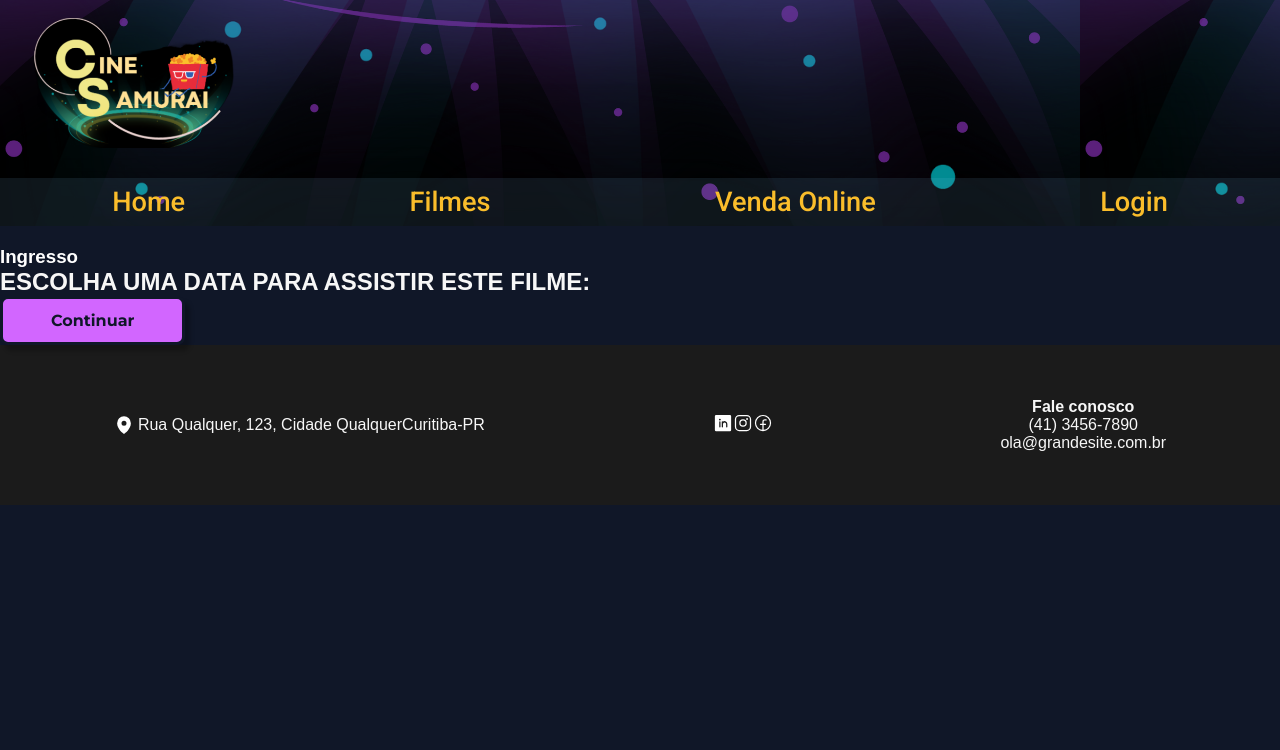
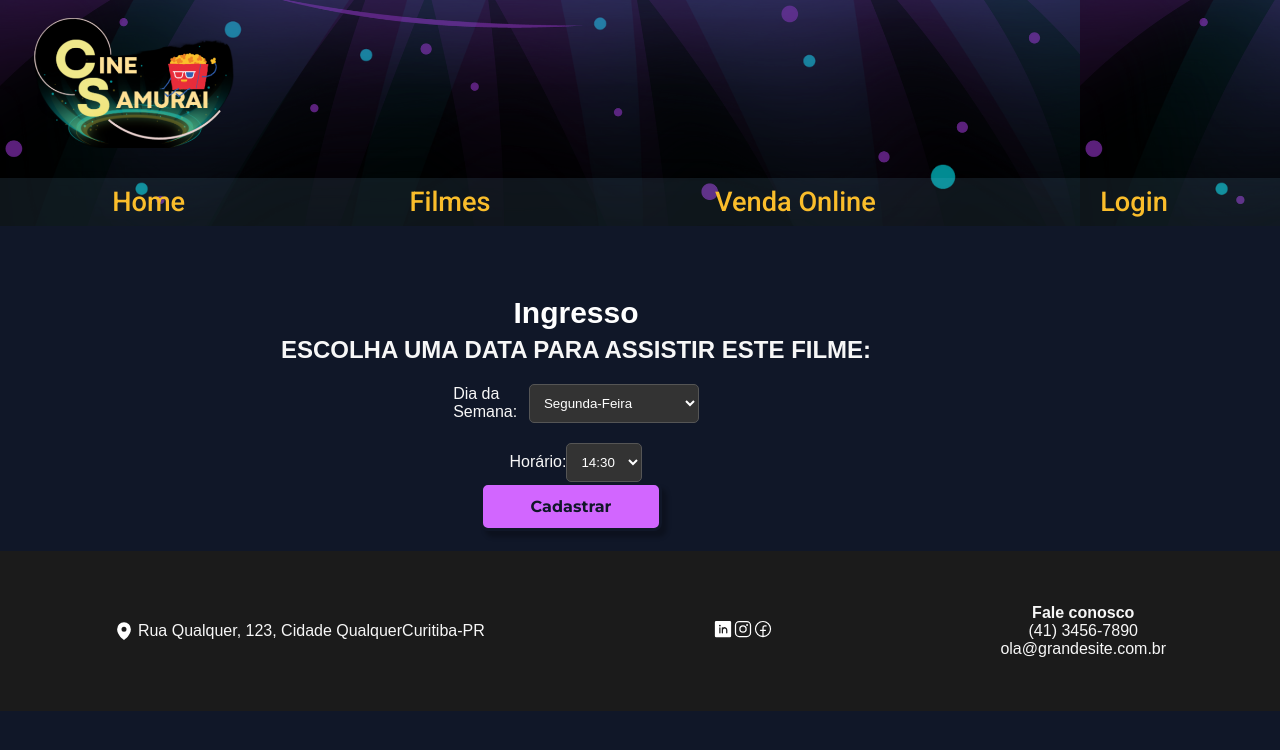
Before and after one commit to ericafernandaj/CineSamurai, a React (Vite) app: page /VendasOnline in a window 1280 px wide. Shown: the top 750 px of the page. Built offline with nearby package versions, Linux system fonts and the light colour scheme.

Commit message:
Feat: Criando corpo e estilização da page igresso

```diff
--- a/src/components/views/Banners/BannerIngresso/BannerIngresso.jsx
+++ b/src/components/views/Banners/BannerIngresso/BannerIngresso.jsx
@@ -9,16 +9,38 @@ const handleClick = () => {
   };
   return (
     <StyleIngresso>
-        <section>
-        <section>
-            <h1>Ingresso</h1>
+    <section className='bloco1'>
+      <h1 className='cinemaTitle'>Ingresso</h1>
+    </section>
+    <section className='cinema-title'>
+      <h2 >ESCOLHA UMA DATA PARA ASSISTIR ESTE FILME:</h2>
+    </section>
+    <section className='bloco2'>
+    <label htmlFor='day-select' className='selectLabel'>Dia da Semana:</label>
+          <select id='day-select' className='select'>
+            <option>Segunda-Feira</option>
+            <option>Terça-Feira</option>
+            <option>Quarta-Feira</option>
+            <option>Quinta-Feira</option>
+            <option>Sexta-Feira</option>
+            <option>Sábado</option>
+            <option>Domingo</option>
+          </select>
+    </section>
+        <section className='bloco2'>
+          <label htmlFor='time-select' className='selectLabel'>Horário:</label>
+          <select id='time-select' className='select'>
+            <option>14:30</option>
+            <option>16:30</option>
+            <option>17:00</option>
+          </select>
         </section>
-        <section>
-            <h2>ESCOLHA UMA DATA PARA ASSISTIR ESTE FILME:</h2>
-            <Button texto='Continuar' variant='primary' onClick={handleClick}/>
-          </section>
-        </section>
-    </StyleIngresso>
+      <section>
+      <Button texto ='Cadastrar' variant='primary' onClick={handleClick}/>
+      </section>
+
+  </StyleIngresso>
+
   )
 }
 
--- a/src/components/views/Banners/BannerIngresso/BannerIngresso.style.js
+++ b/src/components/views/Banners/BannerIngresso/BannerIngresso.style.js
@@ -1,13 +1,53 @@
 import styled from "styled-components";
 
 export const StyleIngresso = styled.div`
-margin-top: 20px;
+background-color: transparent;
 display: flex;
+flex-direction: column;
+justify-content: space-around;
+align-items: center;
 width: 90%;
 color: rgb(247,247,247);
-h1{
-color:white;
-font-family: 'Work Sans', sans-serif;
+margin: 20px 0;
+
+.cinemaTitle {
+  font-size: 30px;
+  color: #fff;
+  margin: 10px 0;
 }
 
+.bloco1{
+  padding: 20px;
+  border-radius: 5px;
+  margin-top: 20px;
+  height: 50px;
+  margin: 20px;
+}
+
+.bloco2 {
+  display: flex;
+  justify-content: space-between;
+  align-items: center;
+  margin-top: 20px;
+}
+
+
+
+.selecLabel {
+  display: block;
+  font-size: 14px;
+  margin-bottom: 5px;
+}
+
+.select {
+  width: 100%;
+  padding: 10px;
+  border: 1px solid #555;
+  border-radius: 5px;
+  background-color: #333;
+  color: #fff;
+}
+
+
+
 `
```
Also changed, not shown: public/Filme3.png (deleted).
